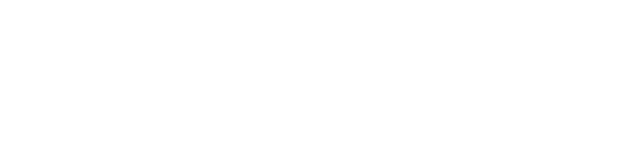
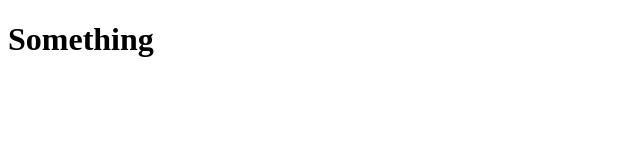
Before and after one commit to Sabjeslav/PR1_Web, a plain HTML site: page index.html in a window 1280 px wide. Shown: the whole page, without its empty margins (0-640 px from the left). Drawn offline with Linux system fonts and the light colour scheme.

Commit message:
Master Commit

```diff
--- a/index.html
+++ b/index.html
@@ -3,7 +3,7 @@
 <head>
     <meta charset="UTF-8">
     <title>Title</title>
-	<h1></h1>
+	<h1>Something</h1>
 </head>
 <body>
 </body>
```
